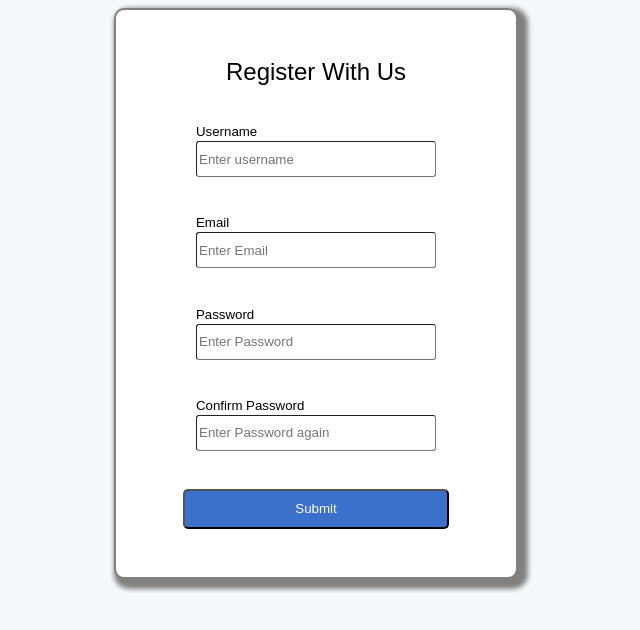
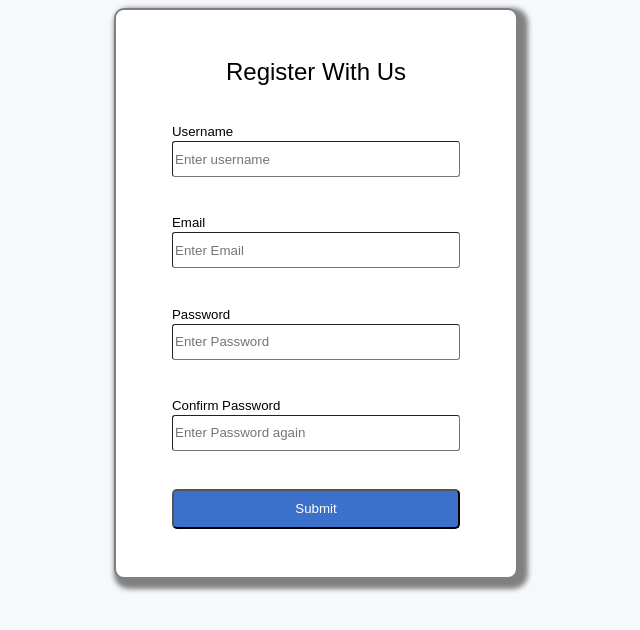
Before and after one commit to I-amwhistle/midtermtest, a plain HTML site: page index.html in a window 1280 px wide. Shown: the whole page, without its empty margins (324-964 px from the left). Drawn offline with Linux system fonts and the light colour scheme.

Commit message:
Made the graphics perfect

```diff
--- a/style.css
+++ b/style.css
@@ -41,7 +41,7 @@ h2 {
     justify-content: center;
     align-content: center;
     flex-direction: column;
-    width: 15rem;
+    width: 18rem;
     margin-top: 0.5rem;
     margin-bottom: 0.5rem;
 }
@@ -57,7 +57,7 @@ h5 {
 
 .confirm-but {
 
-    width: 20em;
+    width: 18rem;
     height: 2.5rem;
     align-self: center;
     margin-top: 30px;
```
